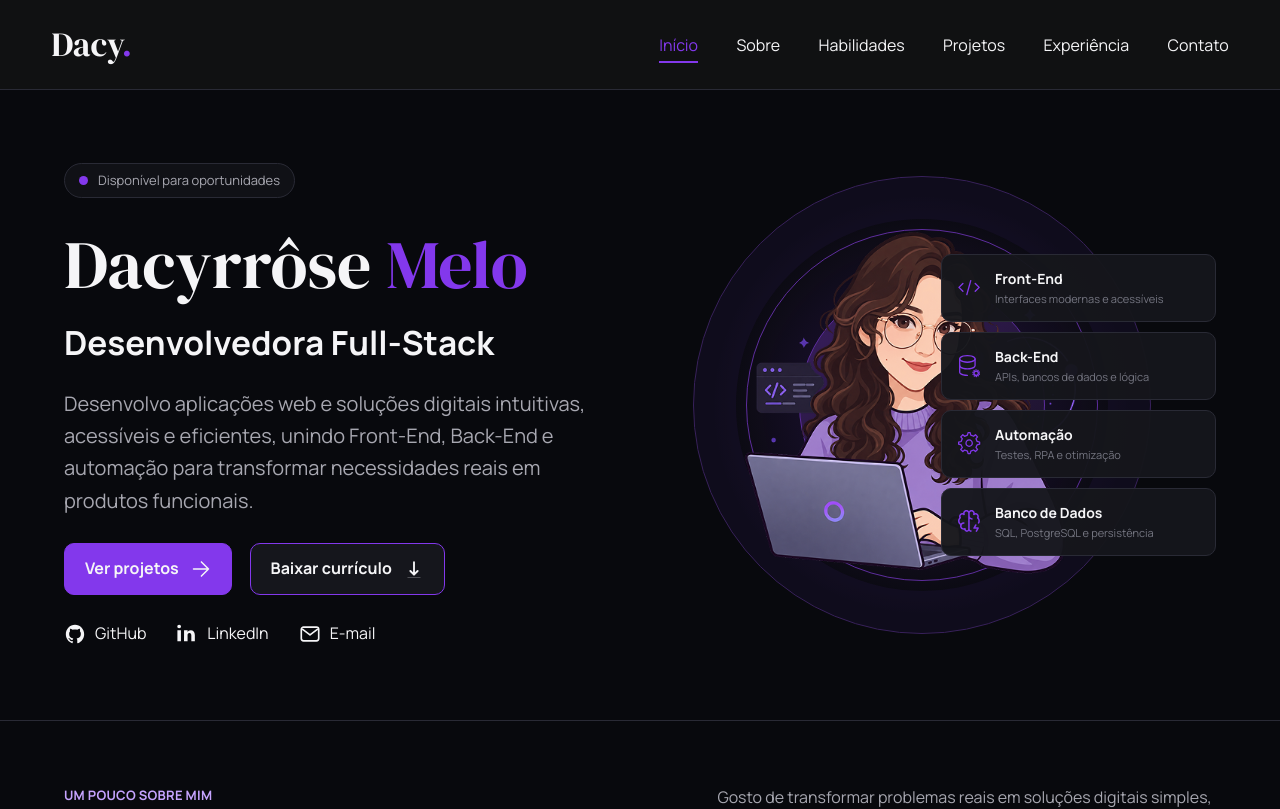
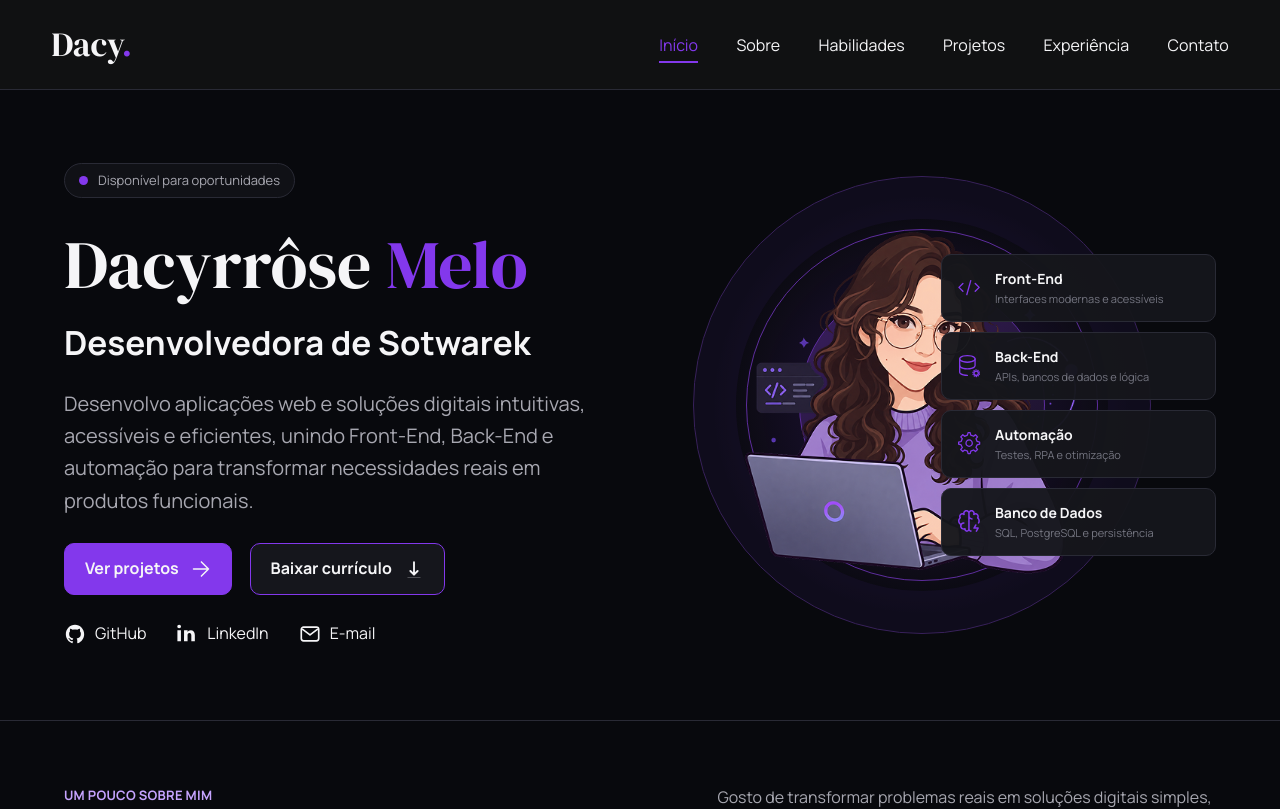
Before and after one commit to Myoui-sys/portfolio, a React (Vite) app: page / in a window 1280 px wide. Shown: the top 809 px of the page. Built offline with nearby package versions, Linux system fonts and the light colour scheme.

Commit message:
fix: corrigir título da profissão na página inicial

```diff
--- a/src/pages/Home/Home.jsx
+++ b/src/pages/Home/Home.jsx
@@ -19,7 +19,7 @@ function Home() {
         <div className="hero-copy">
           <span className="availability"><i /> Disponível para oportunidades</span>
           <h1>Dacyrrôse <span className="accent">Melo</span></h1>
-          <h2>Desenvolvedora Full-Stack</h2>
+          <h2>Desenvolvedora de Sotwarek</h2>
           <p>Desenvolvo aplicações web e soluções digitais intuitivas, acessíveis e eficientes, unindo Front-End, Back-End e automação para transformar necessidades reais em produtos funcionais.</p>
           <div className="hero-actions">
             <Link className="button button-primary" to="/projetos">Ver projetos <Icon src={rightArrowIcon} /></Link>
```
